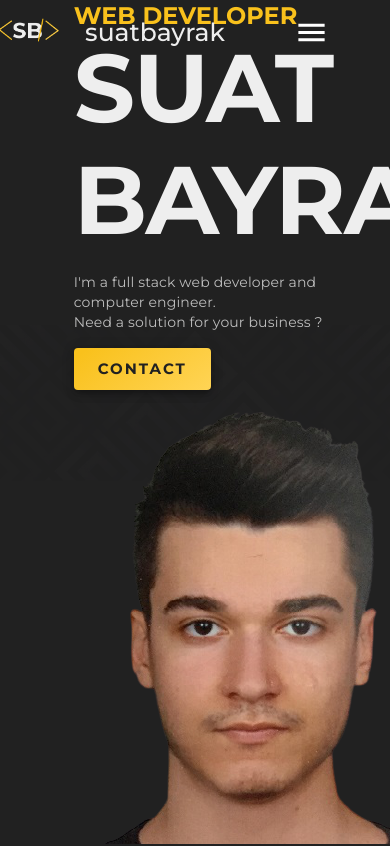
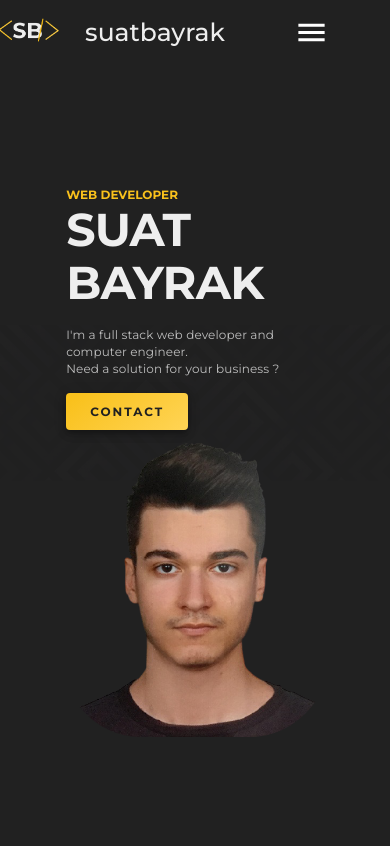
Before and after one commit to sbayrak/suatbayrak-nextjs-materialui, a Next.js app: page / in a window 390 px wide. Shown: the top 846 px of the page. Built offline with nearby package versions, Linux system fonts and the light colour scheme.

Commit message:
working on responsiveness

```diff
--- a/pages/index.js
+++ b/pages/index.js
@@ -24,6 +24,14 @@ const useStyles = makeStyles((theme) => ({
   landingContainer: {},
   landingGridContainer: {
     height: '100vh',
+    [theme.breakpoints.down('md')]: {
+      paddingTop: theme.spacing(10),
+    },
+    [theme.breakpoints.down('sm')]: {
+      display: 'flex',
+      flexDirection: 'column',
+      justifyContent: 'center',
+    },
   },
   landingGridItem: {
     display: 'flex',
@@ -41,14 +49,23 @@ const useStyles = makeStyles((theme) => ({
   Typo1: {
     fontWeight: theme.typography.fontWeightBold,
     fontFamily: 'Montserrat',
+    [theme.breakpoints.down('sm')]: {
+      fontSize: '12px',
+    },
   },
   Typo2: {
     fontWeight: theme.typography.fontWeightBold,
     fontFamily: 'Montserrat',
+    [theme.breakpoints.down('sm')]: {
+      fontSize: '46px',
+    },
   },
   Typo3: {
     color: theme.palette.grey[400],
     fontFamily: 'Montserrat',
+    [theme.breakpoints.down('sm')]: {
+      fontSize: '12px',
+    },
   },
   contactBtn: {
     backgroundColor: '#f9c11c',
@@ -58,6 +75,9 @@ const useStyles = makeStyles((theme) => ({
       'linear-gradient(143deg, rgba(249,193,28,1) 7%, rgba(255,212,85,1) 100%)',
     '&:hover': {
       backgroundColor: '#f7c231',
+    },
+    [theme.breakpoints.down('sm')]: {
+      fontSize: '12px',
     },
   },
   contactLink: {
@@ -73,6 +93,12 @@ const useStyles = makeStyles((theme) => ({
   sbImg: {
     borderRadius: '30%',
     // boxShadow: '1px 1px 4px 1px rgba(249,193,28,0.1)',
+    [theme.breakpoints.down('sm')]: {
+      width: 375,
+    },
+    [theme.breakpoints.down('xs')]: {
+      width: 275,
+    },
   },
 }));
 
@@ -133,6 +159,7 @@ export default function Home() {
                   src='/suatbayrak.png'
                   alt='suatbayrak'
                   className={classes.sbImg}
+                  loading='lazy'
                 />
               </Grid>
             </Grid>
```
